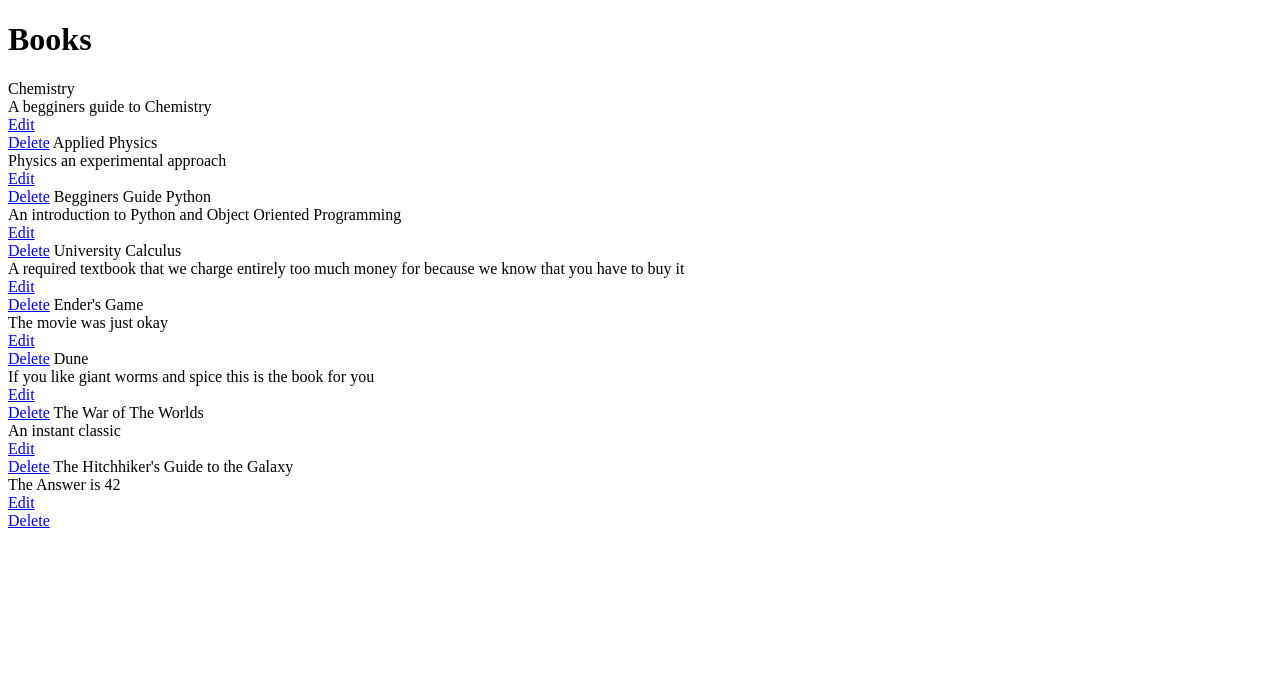
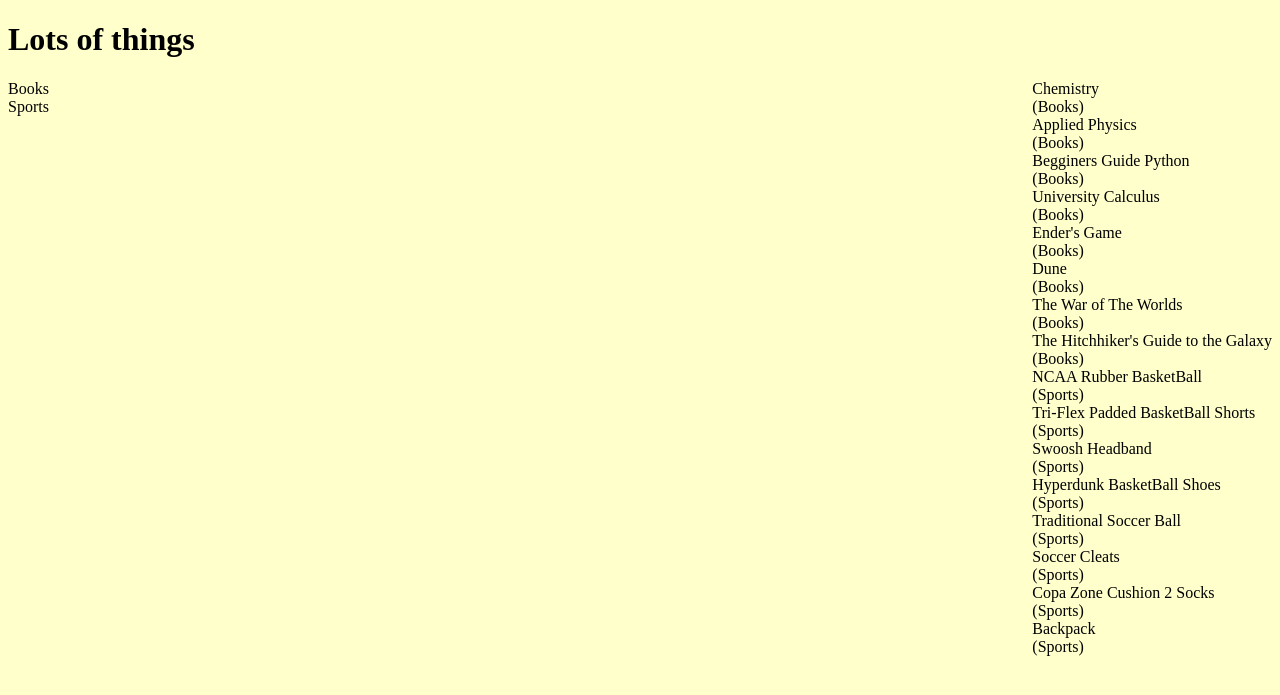
Before and after one commit to kooder18/flask_Ecommerce, a Flask app: page / in a window 1280 px wide. Shown: the top 695 px of the page. Run offline with Flask 2, Linux system fonts and the light colour scheme.

Commit message:
Added a main.html page and stylesheet, home page now displays all category and data items

```diff
--- a/database_populator.py
+++ b/database_populator.py
@@ -30,8 +30,8 @@
 
 This code will empty all tables in reverse order so children are deleted
 before parents
+
 '''
-
 
 
 ##################First Category and Items################################
--- a/project.py
+++ b/project.py
@@ -25,9 +25,14 @@
 @app.route('/')
 @app.route('/category/')
 def showCategories():
-    category = session.query(Category).first()
-    items = session.query(Item).filter_by(category_id = category.id)
-    return render_template('index.html', category = category, items=items)
+    categories = session.query(Category).all()
+    items = session.query(Item).all()
+    #output = ''
+    #for i in categorys:
+    #    output += i.name
+    #    output += '</br>'
+    #return output
+    return render_template('categories.html', categories = categories, items = items)
 
 @app.route('/category/new/', methods=['GET', 'POST'])
 def newCategory():
@@ -75,9 +80,16 @@
 def createItem():
     return "This is where items are created"
 
-@app.route('/category/<string:name>/<string:item_name>/edit/')
+@app.route('/category/<string:name>/<string:item_name>/edit/', methods=['GET', 'POST'])
 def editCategoryItem(name, item_name):
-    return "This is where items are edited"
+    editedItem = session.query(Item).filter_by(item_name = name).one()
+    if request.method == 'POST':
+        if request.form['name']:
+            editedItem.name = request.form['name']
+        session.add(editedItem)
+        session.commit()
+        return redirect(url_for('showCategories', name = name, ))
+
 
 @app.route('/category/<string:name>/<string:item_name>/delete/')
 def deleteCategoryItem(name, item_name):
--- /dev/null
+++ b/static/style.css
@@ -0,0 +1,16 @@
+
+body {
+  background: #FFFFCC;
+}
+
+/*
+Styling for divs on home page
+*/
+
+.catdisplay {
+  float: left;
+}
+
+.itemdisplay {
+  float: right;
+}
--- /dev/null
+++ b/templates/categories.html
@@ -0,0 +1,23 @@
+{% extends "main.html" %}
+{% block content %}
+
+
+  <main>
+    <div class="catdisplay">
+      {% for i in categories %}
+        {{i.name}}
+        </br>
+      {% endfor %}
+    </div>
+    <div class="itemdisplay">
+      {% for i in items %}
+        {{i.name}}
+        </br>
+        ({{i.category.name}})
+        </br>
+      {% endfor %}
+
+    </div>
+  </main>
+
+{% endblock %}
--- a/templates/index.html
+++ b/templates/index.html
@@ -1,12 +1,6 @@
-<!DOCTYPE html>
-<html lang="en">
-<head>
-  <meta charset="UTF-8">
-  <title>Item Catalogue</title>
-</head>
-<body>
+{% extends "main.html" %}
+{% block content %}
   <h1>{{ category.name }}</h1>
-
   {% for i in items %}
   {{ i.name }}
 </br>
@@ -21,5 +15,4 @@
   category.name, item_name = i.name)}}">Delete</a>
 {% endfor %}
 
-</body>
-</html>
+{% endblock %}
--- /dev/null
+++ b/templates/main.html
@@ -0,0 +1,13 @@
+<!DOCTYPE html>
+<html lang="en">
+<head>
+  <meta charset="UTF-8">
+  <link rel="stylesheet" type=text/css href="{{ url_for('static', filename='style.css') }}">
+</head>
+<body>
+  <h1>Lots of things</h1>
+  {% block content %}
+  {% endblock %}
+
+</body>
+</html>
```
